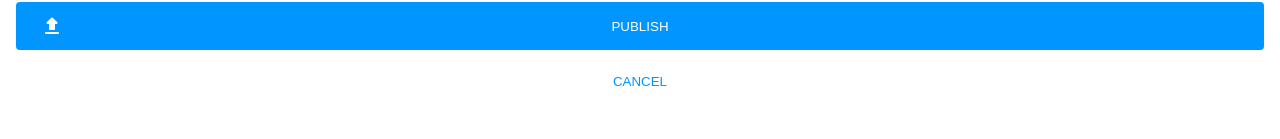
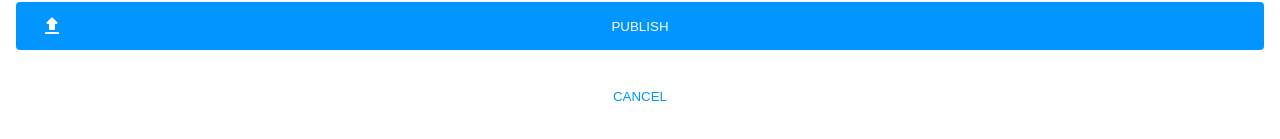
Before and after one commit to NelsonAlvaradoAguilar/brainflix, a React (Create React App) app: page /UpLoadPage in a window 1280 px wide. Shown: the part 693-832 px from the top of the page. Before the commit the page ends 800 px from the top, so only its background shows below. Built offline with nearby package versions, Linux system fonts and the light colour scheme.

Commit message:
marging botton

```diff
--- a/src/Pages/UpLoadPage/UpLoadPage.scss
+++ b/src/Pages/UpLoadPage/UpLoadPage.scss
@@ -4,6 +4,7 @@
 .upload-container {
     padding-left: 1rem;
     padding-right: 1rem;
+
 border-top: 1px solid $mercuryDivider;
     &__title {
         @include pageHeaderMobile();
@@ -54,6 +55,7 @@ border-top: 1px solid $mercuryDivider;
         width: 100%;
         border-style: none;
         background-color: $whiteBackgTextC;
-
+        margin-top: 1rem;
+        margin-bottom: 2rem;
     }
 }
```
